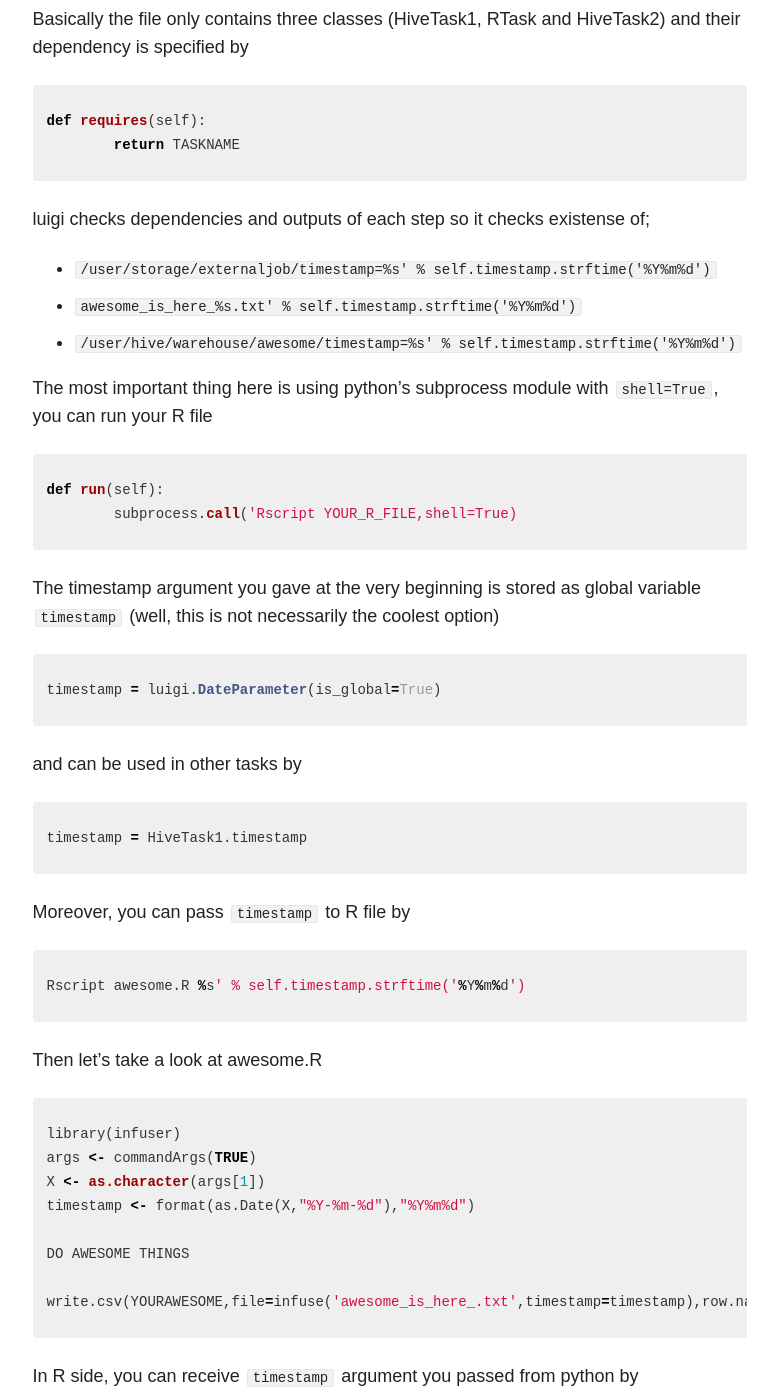
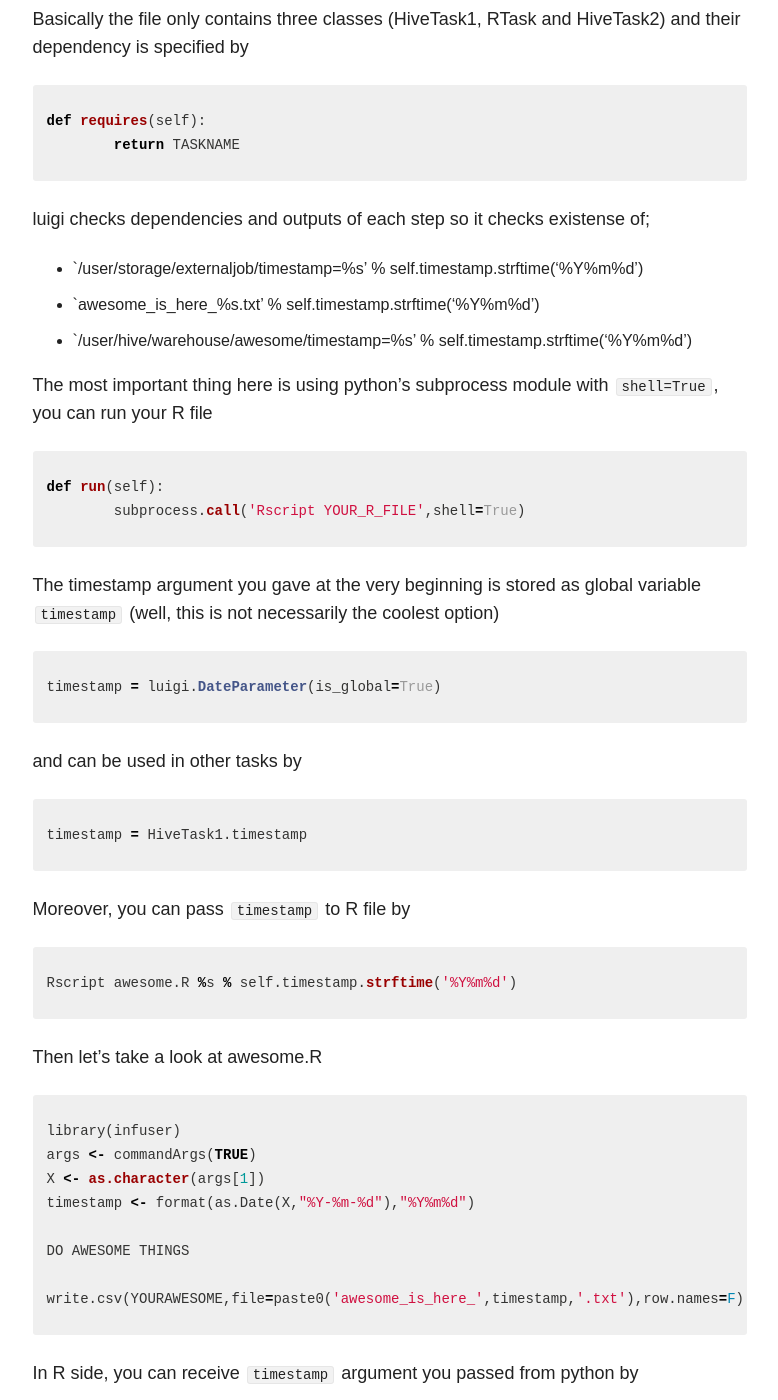
Before and after one commit to Quiri/quiri.github.io, a Jekyll site: the page built from _posts/2015-08-16-r-in-big-data-pipeline.md, in a window 1280 px wide and 1400 px high, scrolled down 3393 px. Shown: the whole window, without its empty margins (347-1125 px from the left). Built offline with Jekyll 4.4.1, drawn with Linux system fonts in a browser that asks for light colours; nearby versions of some CDN libraries; comment, search, counter and statistics services are not loaded.

Commit message:
quatation fixed for 2015-08-16-r-in-big-data-pipeline.md

```diff
--- a/_posts/2015-08-16-r-in-big-data-pipeline.md
+++ b/_posts/2015-08-16-r-in-big-data-pipeline.md
@@ -99,14 +99,14 @@
 {% endhighlight %}
 luigi checks dependencies and outputs of each step so it checks existense of;
 
-- `/user/storage/externaljob/timestamp=%s' % self.timestamp.strftime('%Y%m%d')`
-- `awesome_is_here_%s.txt' % self.timestamp.strftime('%Y%m%d')`
-- `/user/hive/warehouse/awesome/timestamp=%s' % self.timestamp.strftime('%Y%m%d')`
+- `/user/storage/externaljob/timestamp=%s' % self.timestamp.strftime('%Y%m%d')
+- `awesome_is_here_%s.txt' % self.timestamp.strftime('%Y%m%d')
+- `/user/hive/warehouse/awesome/timestamp=%s' % self.timestamp.strftime('%Y%m%d')
 
 The most important thing here is using python's subprocess module with `shell=True`, you can run your R file
 {% highlight python %}
 def run(self):
-        subprocess.call('Rscript YOUR_R_FILE,shell=True)
+        subprocess.call('Rscript YOUR_R_FILE',shell=True)
 {% endhighlight %}
 
 The timestamp argument you gave at the very beginning is stored as global variable `timestamp` (well, this is not necessarily the coolest option)
@@ -119,7 +119,7 @@
 {% endhighlight %}
 Moreover, you can pass `timestamp` to R file by
 {% highlight python %}
-Rscript awesome.R %s' % self.timestamp.strftime('%Y%m%d')
+Rscript awesome.R %s % self.timestamp.strftime('%Y%m%d')
 {% endhighlight %}
 
 
@@ -132,7 +132,7 @@
 
 DO AWESOME THINGS
 
-write.csv(YOURAWESOME,file=infuse('awesome_is_here_{{timestamp}}.txt',timestamp=timestamp),row.names=F)
+write.csv(YOURAWESOME,file=paste0('awesome_is_here_',timestamp,'.txt'),row.names=F)
 {% endhighlight %}
 
 In R side, you can receive `timestamp` argument you passed from python by
```
